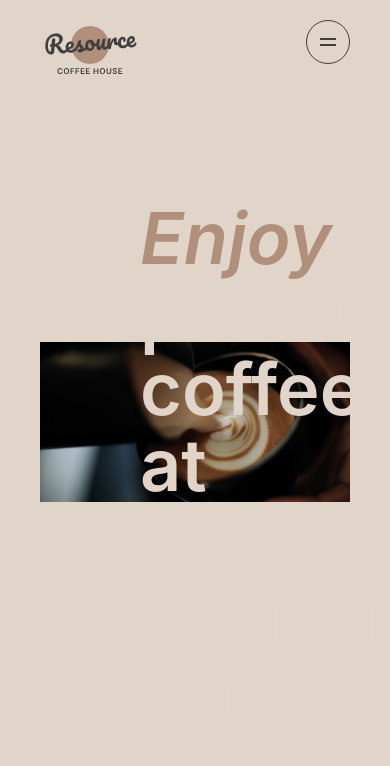
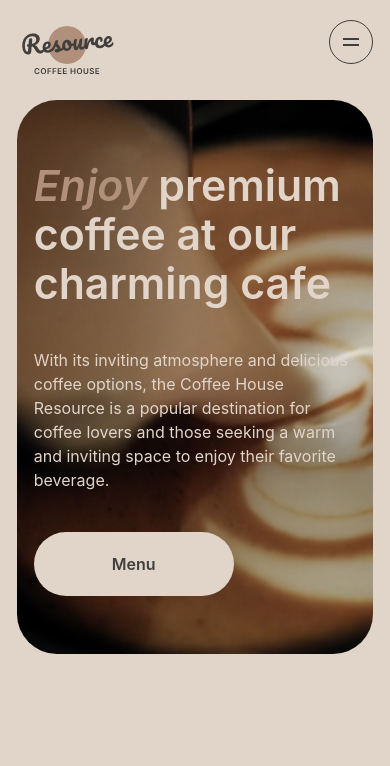
Before and after one commit to shums89/coffee-house, a website built with webpack: page coffee-house/src/index.html in a window 390 px wide. Shown: the top 766 px of the page. Built offline with nearby package versions, Linux system fonts and the light colour scheme; files whose address does not match are found by name.

Commit message:
feat: add responsive for Promo

```diff
--- a/coffee-house/src/scss/index.scss
+++ b/coffee-house/src/scss/index.scss
@@ -4,20 +4,30 @@
   }
   // .promo__content
   &__content {
-    height: rem(644);
-    padding: rem(100);
-    background: url('@img/enjoy/bg.jpg') center / 100% no-repeat;
+    background: url('@img/enjoy/bg.jpg') center no-repeat;
     border-radius: rem(40);
+
+    @include adaptiveValue('height', 644, 552, 768, 380, 1);
+    @include adaptiveValue('padding-top', 100, 60, 768, 380, 1);
+    @include adaptiveValue('padding-bottom', 100, 60, 768, 380, 1);
+
+    @include adaptiveValue('padding-left', 100, 60, $maxWidthContainer, 768, 2);
+    @include adaptiveValue('padding-left', 60, 16, 768, 380);
+
+    @include adaptiveValue('padding-right', 100, 60, $maxWidthContainer, 768, 2);
+    @include adaptiveValue('padding-right', 60, 16, 768, 380);
   }
   // .promo__title
   &__title {
     max-width: rem(530);
     margin-bottom: rem(40);
     font-family: $fontFamily;
-    font-size: rem(72);
     font-weight: 600;
-    line-height: 105%;
     color: $textColorLight;
+
+    @include adaptiveValue('font-size', 72, 42, 768, 380, 1);
+    @include adaptiveValue('line-height', 75.6, 48.3, 768, 380, 1);
+
     & span {
       font-style: italic;
       color: $textColorAccent;
@@ -31,7 +41,7 @@
     font-size: rem(16);
     font-weight: 400;
     line-height: 150%;
-    color: $textColorAccent;
+    color: $textColorLight;
   }
   // .promo__link
   &__link {
--- a/coffee-house/src/scss/style.scss
+++ b/coffee-house/src/scss/style.scss
@@ -34,7 +34,7 @@ $borderColorDark: #665f55;
 // НАСТРОЙКИ
 
 // Минимальная ширина страницы
-$minWidth: 320;
+$minWidth: 380;
 // Ширина полотна (макета)
 $maxWidth: 1440;
 // Ширина ограничивающего контейнера (0 = нет ограничения)
@@ -112,7 +112,9 @@ body {
       margin: 0 auto;
     }
     @if ($containerPadding>0) {
-      padding: 0 rem(math.div($containerPadding, 2));
+      // padding: 0 rem(math.div($containerPadding, 2));
+      @include adaptiveValue('padding-left', math.div($containerPadding, 2), 16, 768, 380, 1);
+      @include adaptiveValue('padding-right', math.div($containerPadding, 2), 16, 768, 380, 1);
     }
   }
 } @else {
```
